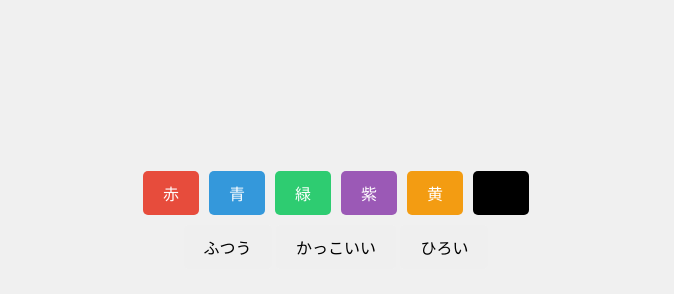
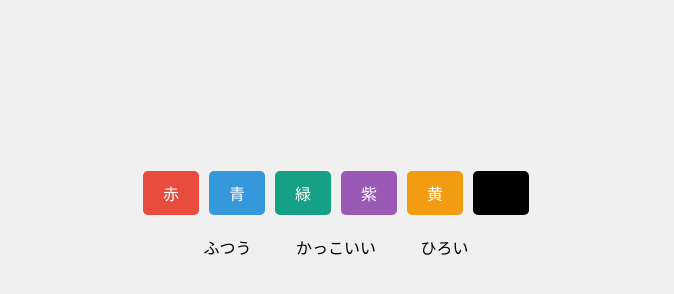
Before and after one commit to kinoko2k/Clock, a plain HTML site: page index.html in a window 1280 px wide. Shown: the part 506-800 px from the top of the page, without its empty margins (304-978 px from the left). Drawn offline with Linux system fonts and the light colour scheme; a web font is replaced by a local one.

Commit message:
color change

```diff
--- a/style.css
+++ b/style.css
@@ -60,7 +60,8 @@ p.time {
 
 .red { background-color: #e74c3c; color: white; }
 .blue { background-color: #3498db; color: white; }
-.green { background-color: #2ecc71; color: white; }
+/* #2ecc71 */
+.green { background-color: #16a085; color: white; }
 .purple { background-color: #9b59b6; color: white; }
 .yellow { background-color: #f39c12; color: white; }
 .black { background-color: black; color: black; }
```
